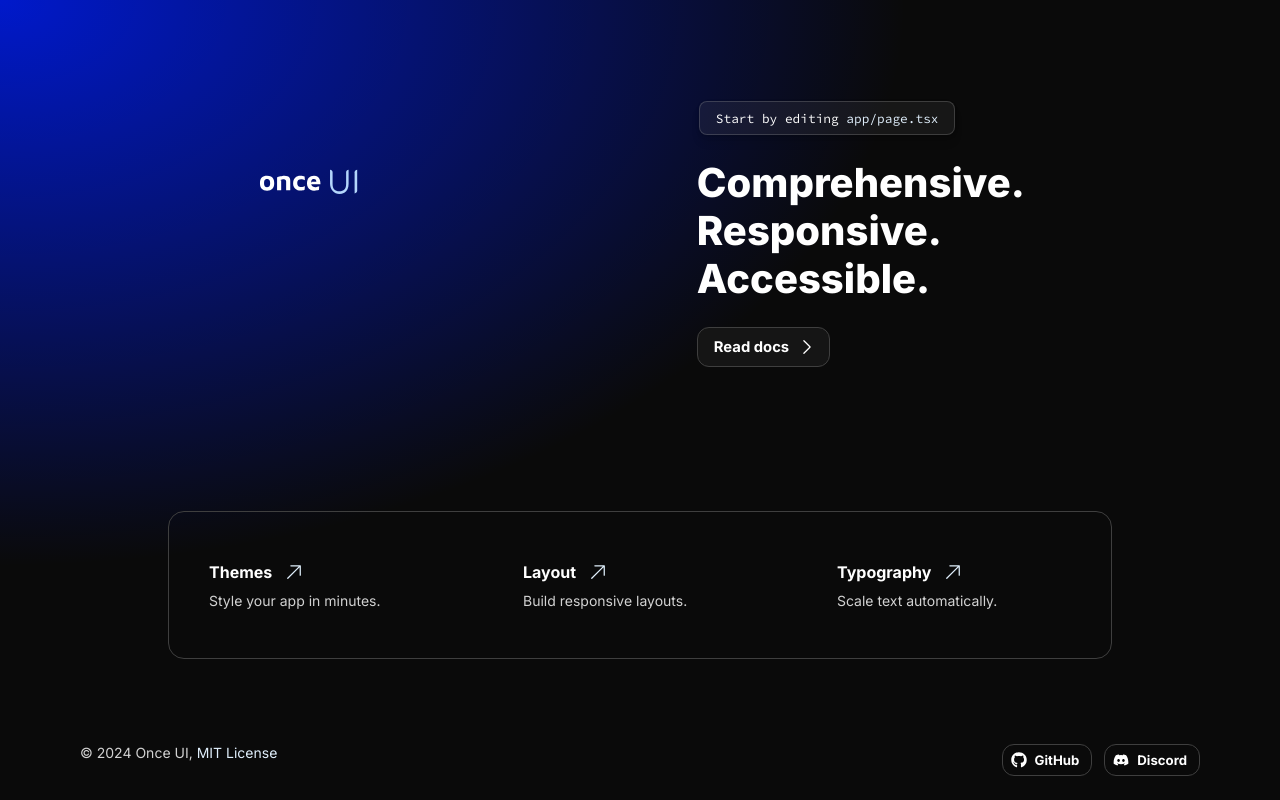
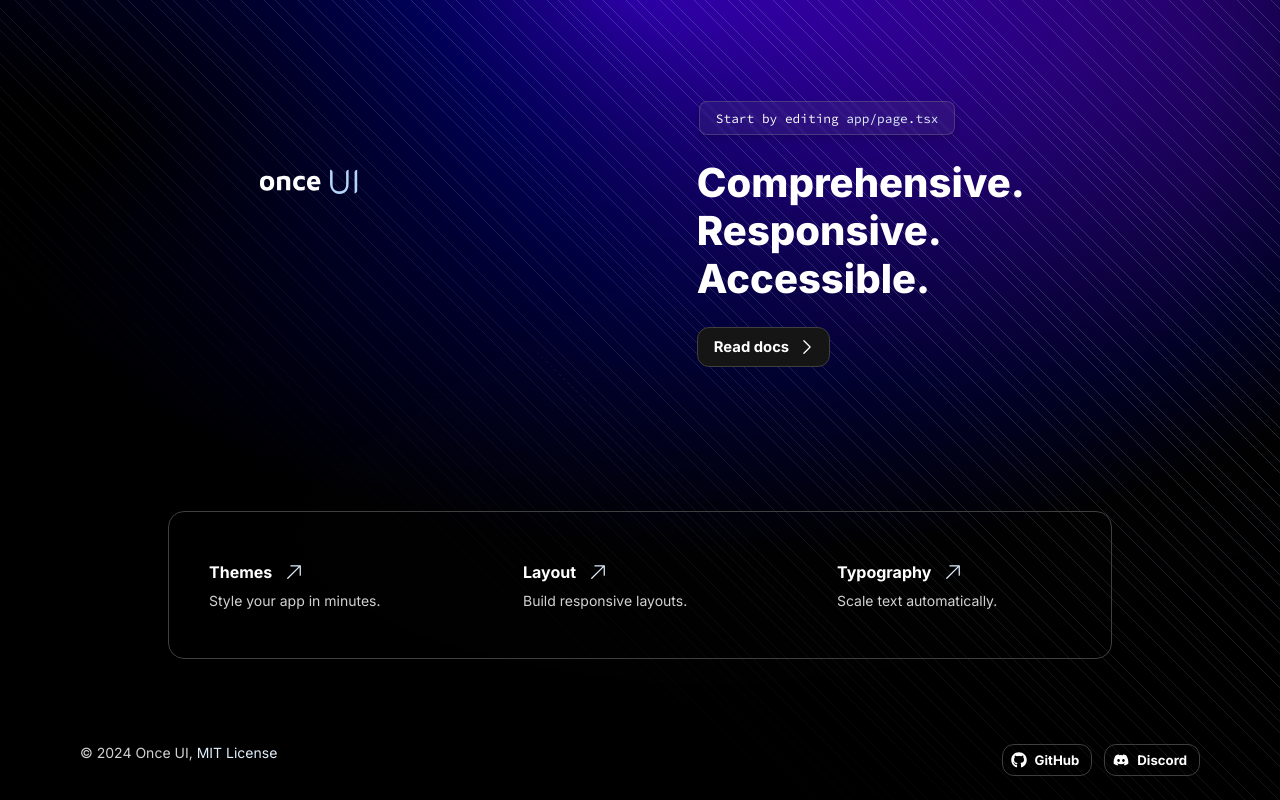
Before and after one commit to once-ui-system/nextjs-starter, a Next.js app: page / in a window 1280 px wide. Built offline with nearby package versions, Linux system fonts and the light colour scheme.

Commit message:
feat: v3.1 components

```diff
--- a/src/app/page.tsx
+++ b/src/app/page.tsx
@@ -2,7 +2,7 @@
 
 import React from 'react';
 
-import { Heading, Text, Flex, Button, Grid, Icon, InlineCode, Logo } from '@/once-ui/components';
+import { Heading, Text, Flex, Button, Grid, Icon, InlineCode, Logo, Background } from '@/once-ui/components';
 import Link from 'next/link';
 
 export default function Home() {
@@ -25,10 +25,13 @@ export default function Home() {
 	];
 
 	return (
-		<Flex style={{ backgroundImage: 'radial-gradient(ellipse at top left, var(--brand-background-strong) 0%, rgba(0,0,0,0) 50%)' }}
+		<Flex
 			fillWidth paddingTop="l" paddingX="l"
 			direction="column" alignItems="center" flex={1}>
+			<Background
+				dots={false}/>
 			<Flex
+				position="relative"
 				as="section" overflow="hidden"
 				fillWidth minHeight="0" maxWidth={64}
 				direction="column" alignItems="center" flex={1}>
@@ -48,7 +51,12 @@ export default function Home() {
 							position="relative"
 							fillWidth gap="24" marginBottom="104"
 							direction="column">
-							<InlineCode className="shadow-m" style={{width: 'fit-content', padding: 'var(--static-space-8) var(--static-space-16)'}}>
+							<InlineCode
+								className="shadow-m"
+								style={{
+									width: 'fit-content',
+									padding: 'var(--static-space-8) var(--static-space-16)',
+									backdropFilter: 'blur(var(--static-space-1))'}}>
 								Start by editing <span className="brand-on-background-medium">app/page.tsx</span>
 							</InlineCode>
 							<Heading
@@ -101,6 +109,7 @@ export default function Home() {
 			</Flex>
 			<Flex
 				as="footer"
+				position="relative"
 				fillWidth paddingX="l" paddingY="m"
 				justifyContent="space-between">
 				<Text
--- /dev/null
+++ b/src/once-ui/components/Background.tsx
@@ -0,0 +1,86 @@
+"use client";
+
+import React, { CSSProperties, forwardRef } from 'react';
+
+interface BackgroundProps {
+    position?: CSSProperties['position'];
+    gradient?: boolean;
+    dots?: boolean;
+    lines?: boolean;
+    className?: string;
+    style?: React.CSSProperties;
+}
+
+const Background = forwardRef<HTMLDivElement, BackgroundProps>(({
+    position = 'fixed',
+    gradient = true,
+    dots = true,
+    lines = true,
+    className,
+    style
+}, ref) => {
+    return (
+        <>
+            {gradient && (
+                <div
+                    ref={ref}
+                    className={className}
+                    style={{
+                        position: position,
+                        top: '0',
+                        left: '0',
+                        zIndex: '0',
+                        width: '100%',
+                        height: '100%',
+                        filter: 'contrast(1.5)',
+                        background: 'radial-gradient(100% 100% at 49.99% 0%, var(--static-transparent) 0%, var(--page-background) 100%), radial-gradient(87.4% 84.04% at 6.82% 16.24%, var(--brand-background-medium) 0%, var(--static-transparent) 100%), radial-gradient(217.89% 126.62% at 48.04% 0%, var(--accent-solid-medium) 0%, var(--static-transparent) 100%)',
+                        ...style,
+                    }}>
+                </div>
+            )}
+            {dots && (
+                <div
+                    ref={ref}
+                    className={className}
+                    style={{
+                        position: position,
+                        zIndex: '0',
+                        top: '0',
+                        left: '0',
+                        width: '100%',
+                        height: '100%',
+                        backgroundImage: 'radial-gradient(var(--brand-on-background-weak) 0.5px, var(--static-transparent) 0.5px)',
+                        opacity: '0.25',
+                        backgroundSize: 'var(--static-space-16) var(--static-space-16)',
+                        ...style,
+                    }}>
+                </div>
+            )}
+            {lines && (
+                <div
+                    ref={ref}
+                    className={className}
+                    style={{
+                        position: position,
+                        zIndex: '0',
+                        top: '0',
+                        left: '0',
+                        width: '100%',
+                        height: '100%',
+                        backgroundImage: 'repeating-linear-gradient(45deg, var(--brand-on-background-weak) 0, var(--brand-on-background-weak) 0.5px, var(--static-transparent) 0.5px, var(--static-transparent) var(--static-space-8))',
+                        maskImage: 'linear-gradient(to bottom left, rgba(0, 0, 0, 1) 30%, rgba(0, 0, 0, 0) 70%)',
+                        maskSize: '100% 100%',
+                        maskPosition: 'top right',
+                        maskRepeat: 'no-repeat',
+                        opacity: '0.2',
+                        ...style,
+                    }}>
+                </div>
+            )}
+        </>
+    );
+});
+
+Background.displayName = 'Background';
+
+export { Background };
--- a/src/once-ui/components/Slider.tsx
+++ b/src/once-ui/components/Slider.tsx
@@ -1,3 +1,5 @@
+// Experimental
+
 "use client";
 
 import React, { useRef, useState, useEffect } from 'react';
--- a/src/once-ui/components/SmartImage.tsx
+++ b/src/once-ui/components/SmartImage.tsx
@@ -1,12 +1,12 @@
-"use client";
+'use client';
 
-import React, { CSSProperties } from 'react';
+import React, { CSSProperties, useState, useRef, useEffect } from 'react';
 import Image, { ImageProps } from 'next/image';
 import classNames from 'classnames';
 
 import { Flex, Skeleton } from '@/once-ui/components';
 
-type SmartImageProps = ImageProps & {
+export type SmartImageProps = ImageProps & {
     className?: string;
     style?: React.CSSProperties;
     aspectRatio?: string;
@@ -15,6 +15,8 @@ type SmartImageProps = ImageProps & {
     alt?: string;
     isLoading?: boolean;
     objectFit?: CSSProperties['objectFit'];
+    enlarge?: boolean;
+    src: string;
 };
 
 const SmartImage: React.FC<SmartImageProps> = ({
@@ -26,27 +28,157 @@ const SmartImage: React.FC<SmartImageProps> = ({
     alt = '',
     isLoading = false,
     objectFit = 'cover',
+    enlarge = false,
+    src,
     ...props
 }) => {
+    const [isEnlarged, setIsEnlarged] = useState(false);
+    const imageRef = useRef<HTMLDivElement>(null);
+
+    const handleClick = () => {
+        if (enlarge) {
+            setIsEnlarged(!isEnlarged);
+        }
+    };
+
+    useEffect(() => {
+        if (isEnlarged) {
+            document.body.style.overflow = 'hidden';
+        } else {
+            document.body.style.overflow = 'auto';
+        }
+
+        return () => {
+            document.body.style.overflow = 'auto';
+        };
+    }, [isEnlarged]);
+
+    const calculateTransform = () => {
+        if (!imageRef.current) return {};
+
+        const rect = imageRef.current.getBoundingClientRect();
+        const scaleX = window.innerWidth / rect.width;
+        const scaleY = window.innerHeight / rect.height;
+        const scale = Math.min(scaleX, scaleY) * 0.9;
+
+        const translateX = (window.innerWidth - rect.width) / 2 - rect.left;
+        const translateY = (window.innerHeight - rect.height) / 2 - rect.top;
+
+        return {
+            transform: isEnlarged
+                ? `translate(${translateX}px, ${translateY}px) scale(${scale})`
+                : 'translate(0, 0) scale(1)',
+            transition: 'all 0.3s ease-in-out',
+            zIndex: isEnlarged ? 2 : 1,
+        };
+    };
+
+    const isVideo = src.endsWith('.mp4');
+
     return (
+        <>
             <Flex
+                ref={imageRef}
                 fillWidth
                 position="relative"
-            background="neutral-medium"
-            style={{ outline: 'none', overflow: 'hidden', ...style, height: height ? `${height}rem` : '100%', aspectRatio }}
-            className={classNames(className, { [`radius-${radius}`]: radius })}>
-            { isLoading && (
-                <Skeleton
-                    shape="block"/>
+                {...(!isEnlarged && { background: 'neutral-medium' })}
+                style={{
+                    outline: 'none',
+                    overflow: 'hidden',
+                    height: aspectRatio
+                        ? undefined
+                        : height
+                        ? `${height}rem`
+                        : '100%',
+                    aspectRatio,
+                    cursor: enlarge ? 'pointer' : 'default',
+                    borderRadius: isEnlarged ? '0' : radius ? `var(--radius-${radius})` : undefined,
+                    ...calculateTransform(),
+                    ...style,
+                }}
+                className={classNames(className)}
+                onClick={handleClick}>
+                {isLoading && (
+                    <Skeleton shape="block" />
                 )}
-            { !isLoading && (
+                {!isLoading && isVideo && (
+                    <video
+                        src={src}
+                        autoPlay
+                        loop
+                        muted
+                        playsInline
+                        style={{
+                            width: '100%',
+                            height: '100%',
+                            objectFit: isEnlarged ? 'contain' : objectFit,
+                        }}
+                    />
+                )}
+                {!isLoading && !isVideo && (
                     <Image
                         {...props}
+                        src={src}
                         alt={alt}
                         fill
-                    style={{ objectFit }}/>
+                        style={{
+                            objectFit: isEnlarged ? 'contain' : objectFit,
+                        }}
+                    />
                 )}
             </Flex>
+
+            {isEnlarged && enlarge && (
+                <Flex
+                    justifyContent="center"
+                    alignItems="center"
+                    position="fixed"
+                    zIndex={1}
+                    onClick={handleClick}
+                    style={{
+                        top: 0,
+                        left: 0,
+                        width: '100vw',
+                        height: '100vh',
+                        background: 'var(--backdrop)',
+                        cursor: 'pointer',
+                        transition: 'opacity 0.3s ease-in-out',
+                        opacity: isEnlarged ? 1 : 0,
+                    }}>
+                    <Flex
+                        position="relative"
+                        style={{
+                            height: '100vh',
+                            transform: 'translate(-50%, -50%)',
+                        }}
+                        onClick={(e) => e.stopPropagation()}>
+                        {isVideo ? (
+                            <video
+                                src={src}
+                                autoPlay
+                                loop
+                                muted
+                                playsInline
+                                style={{
+                                    width: '90vw',
+                                    height: 'auto',
+                                    objectFit: 'contain',
+                                }}
+                            />
+                        ) : (
+                            <Image
+                                {...props}
+                                src={src}
+                                alt={alt}
+                                fill
+                                sizes="90vw"
+                                style={{ objectFit: 'contain' }}
+                            />
+                        )}
+                    </Flex>
+                </Flex>
+            )}
+        </>
     );
 };
 
--- a/src/once-ui/components/index.ts
+++ b/src/once-ui/components/index.ts
@@ -4,6 +4,7 @@ export type { AvatarProps } from './Avatar';
 export { AvatarGroup } from './AvatarGroup';
 export type { AvatarGroupProps } from './AvatarGroup';
 export { Button } from './Button';
+export { Background } from './Background';
 export type { ButtonProps } from './Button';
 export type { AnchorProps } from './Button';
 export { Checkbox } from './Checkbox';
```
Also changed, not shown: 1 other file (tests, documents, lock files or other folders). Lines whose indentation alone changed are shown as unchanged.
